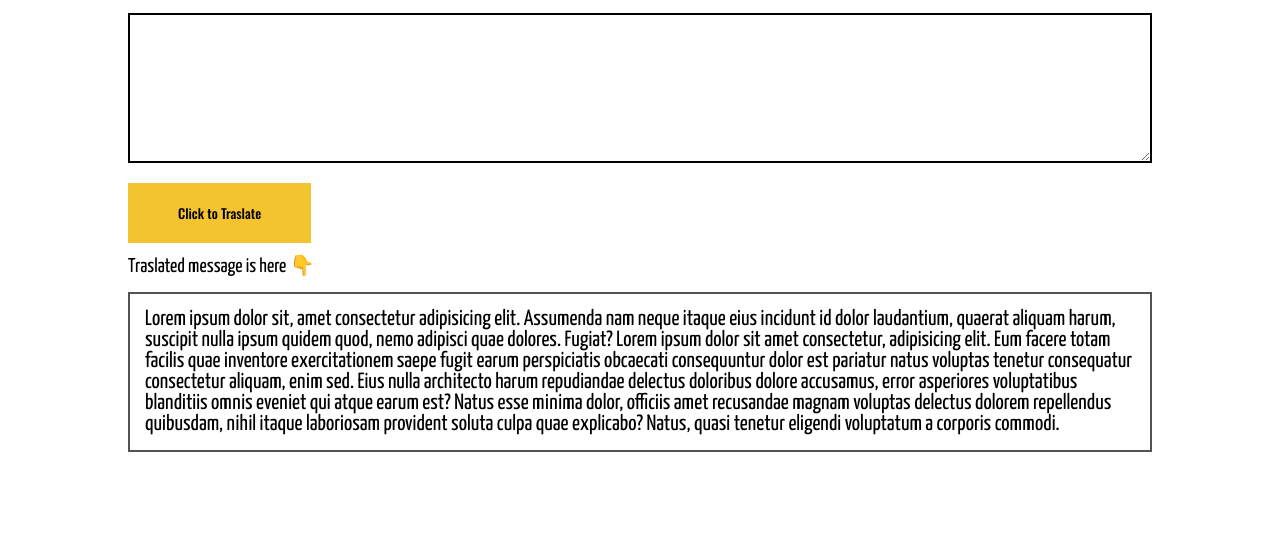
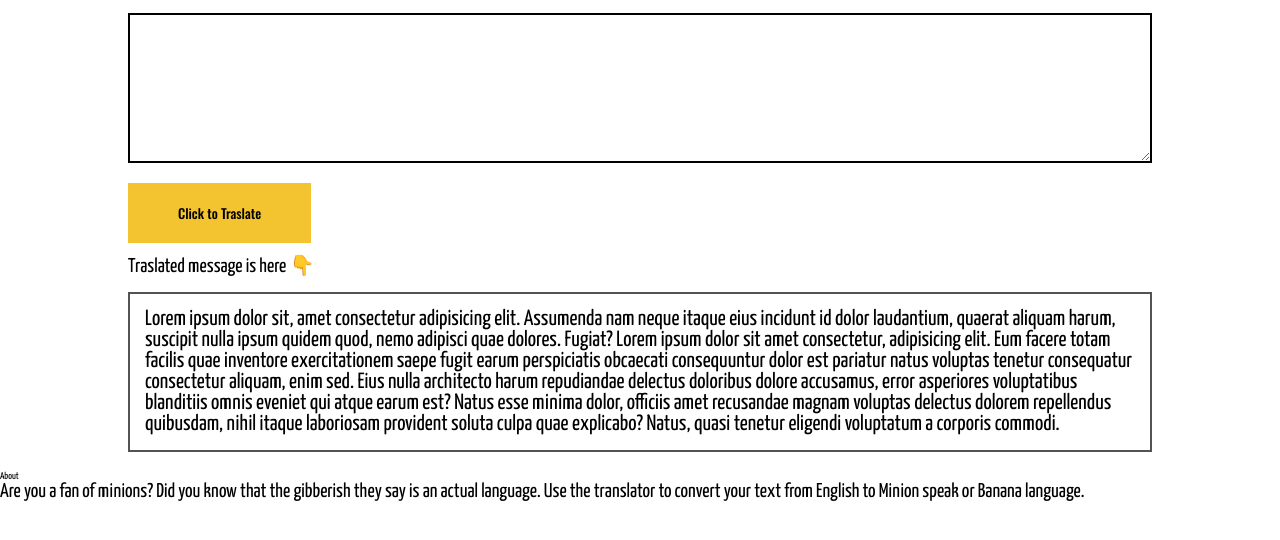
Before and after one commit to KishanMandora/Banana-Speak, a plain HTML site: page index.html in a window 1280 px wide. Shown: the part 74-614 px from the top of the page. Drawn offline with nearby package versions, Linux system fonts and the light colour scheme.

Commit message:
feat: add the footer

```diff
--- a/index.html
+++ b/index.html
@@ -43,6 +43,14 @@
         commodi.
       </div>
     </main>
+    <footer>
+      <div>About</div>
+      <p>
+        Are you a fan of minions? Did you know that the gibberish they say is an
+        actual language. Use the translator to convert your text from English to
+        Minion speak or Banana language.
+      </p>
+    </footer>
     <script src="./app.js"></script>
   </body>
 </html>
--- a/style.css
+++ b/style.css
@@ -45,6 +45,7 @@ button {
   color: black;
   border: none;
   margin-bottom: 1rem;
+  cursor: pointer;
 }
 p {
   font-size: 2rem;
```
